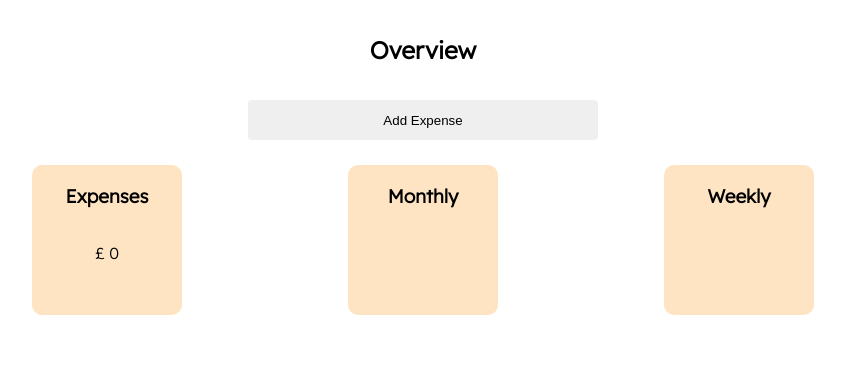
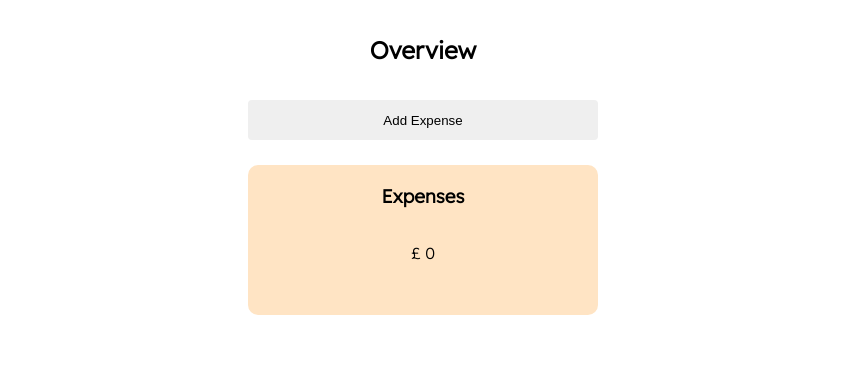
Before and after one commit to NodeToNowhere/Crying-Capital-App, a Flask app: page /transactions in a window 1280 px wide. Shown: the part 50-415 px from the top of the page, without its empty margins (217-1062 px from the left). Run offline with Flask 2, Linux system fonts and the light colour scheme; data that the repository does not hold is empty; some libraries are stand-ins or nearby versions.

Commit message:
Going nuclear - tidying

```diff
--- a/console.py
+++ b/console.py
@@ -8,7 +8,7 @@ import repositories.tag_repository as tags_repo
 import repositories.transaction_repository as transaction_repo
 from managers.transaction import *
 
-
+transaction_repo.delete_all()
 merchant_repo.delete_all()
 tags_repo.delete_all()
 
--- a/managers/transaction.py
+++ b/managers/transaction.py
@@ -13,7 +13,9 @@ def total():
 def get_dates():
     unsorted_dates = []
     dates = []
+    stats = {}
     transactions = transaction_repo.select_all()
     [unsorted_dates.append(transaction.date) for transaction in transactions]
     [dates.append(datetime.strptime(date, "%d-%m-%y")) for date in unsorted_dates]
+    [print(date.month, date.year) for date in dates]
     return dates
--- a/static/css/overview.css
+++ b/static/css/overview.css
@@ -44,7 +44,7 @@ body {
   border-radius: 10px;
   background-color: bisque;
   height: 150px;
-  width: 150px;
+  width: 350px;
 }
 .expense-btn {
   border-radius: 4px;
@@ -71,13 +71,7 @@ body {
 }
 
 .card-expenses {
-  grid-area: row12;
-}
-.card-monthly {
   grid-area: row13;
-}
-.card-weekly {
-  grid-area: row14;
 }
 
 .expense-container {
--- a/templates/transactions/edit.html
+++ /dev/null
@@ -1,5 +0,0 @@
-{% extends 'base.html' %}
-{% block content %}
-
-
-{% endblock content %}
--- a/templates/transactions/overview.html
+++ b/templates/transactions/overview.html
@@ -4,20 +4,11 @@
   <h2 class="header-text">Overview</h2>
   <a class="button-container" href="#transaction-form">
     <button type="submit" class="expense-btn">Add Expense</button>
-    <!-- <button type="submit" formaction="#transaction-form"></button> -->
   </a>
 
   <div class="card card-expenses">
     <h3>Expenses</h3>
     <p>£ {{total}}</p>
-  </div>
-  <div class="card card-monthly">
-    <h3>Monthly</h3>
-    <!-- HERE BE DATA -->
-  </div>
-  <div class="card card-weekly">
-    <h3>Weekly</h3>
-    <!-- HERE BE DATA -->
   </div>
 
   <table class="table table-container" style="width: 100%">
@@ -34,8 +25,8 @@
       <td>{{ transaction.date }}</td>
       <td>{{transaction.description}}</td>
       <td>{{transaction.merchant.name}}</td>
+      <td>{{transaction.tag.name}}</td>
       <td>
-        {{transaction.tag.name}}
         <form action="/transactions/{{ transaction.id }}/delete" method="POST">
           <input class="delete-btn" type="submit" value="delete" />
         </form>
```
